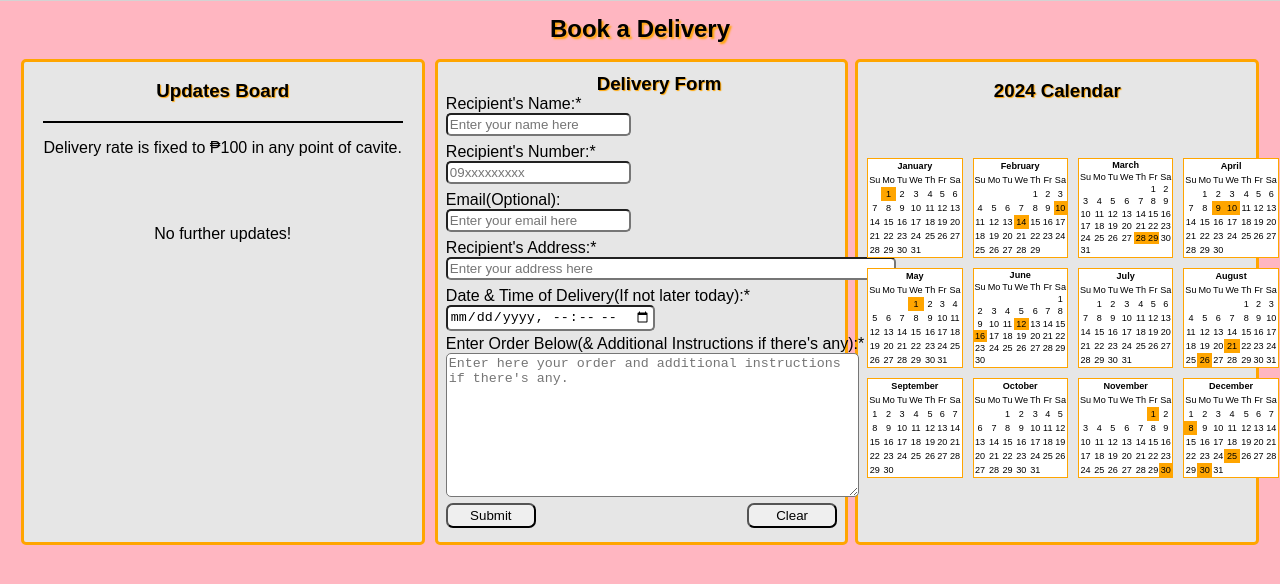
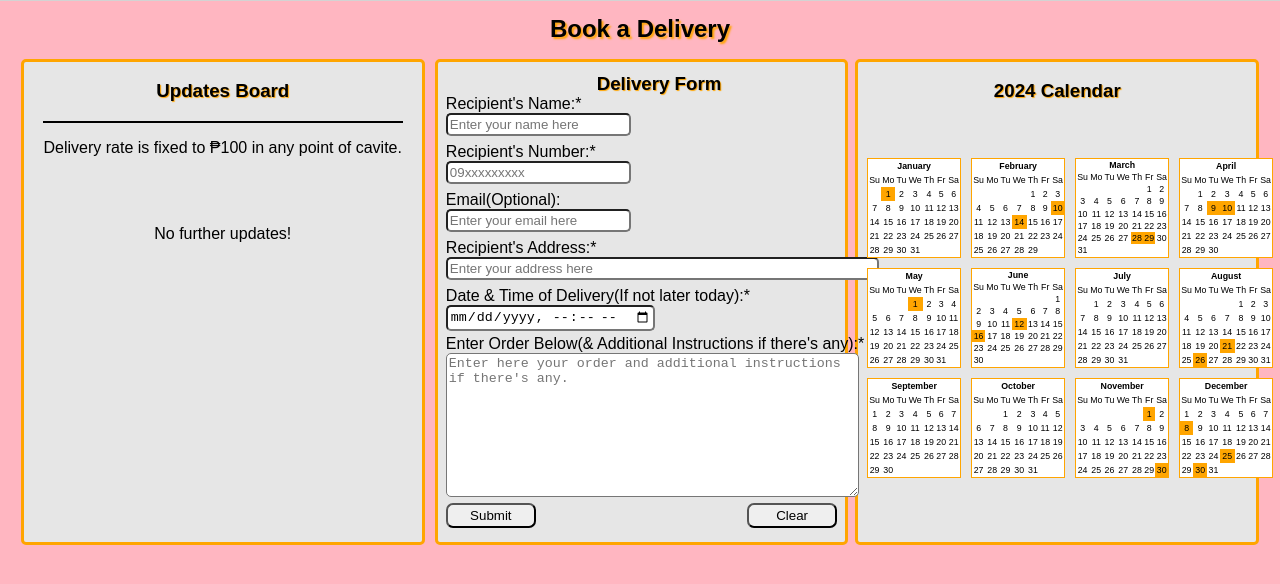
Before and after one commit to C9gnu5/M-R, a plain HTML site: page form.html in a window 1280 px wide. Shown: the part 36-620 px from the top of the page. Drawn offline with Linux system fonts and the light colour scheme.

Commit message:
Add files via upload

```diff
--- a/styles/form.css
+++ b/styles/form.css
@@ -249,7 +249,7 @@ th, td {
 		margin-left: -0.5%;
 	}
 	.address input {
-		width: 239%;
+		width: 230%;
 	}
 	.ord-comm textarea {
 		width: 88.5%;
@@ -259,8 +259,8 @@ th, td {
 		top: 90px;
 	}
 	.main table {
-		width: 90px;
+		width: 94px;
 		height: 100px;
-		font-size: 9.1px;
+		font-size:8.8px;
 	}
 }
```
